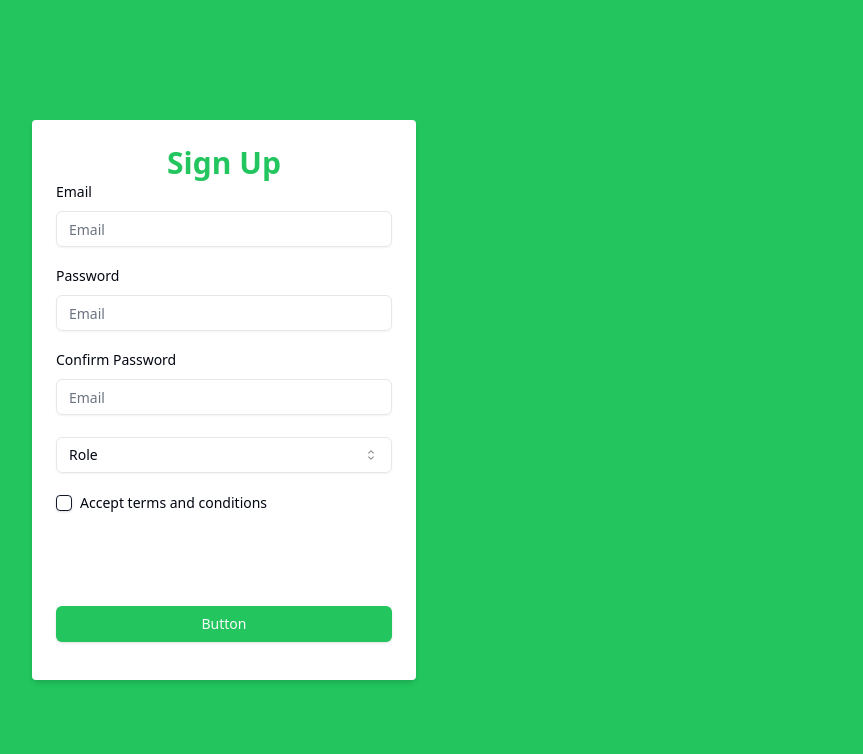
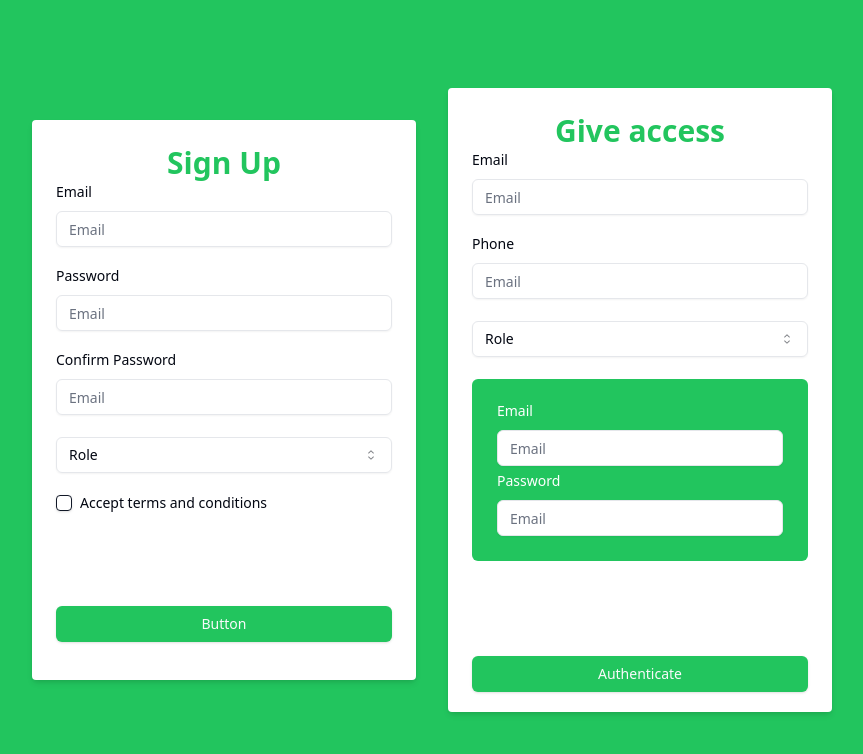
Before and after one commit to BDUTechNest/admin-frontend, a Next.js app: page /auth/sign-up in a window 1280 px wide. Shown: the top 754 px of the page, without its empty margins (208-1071 px from the left). Built offline with nearby package versions, Linux system fonts and the light colour scheme.

Commit message:
feat: sign up page, first draft

```diff
--- a/app/auth/sign-up/page.tsx
+++ b/app/auth/sign-up/page.tsx
@@ -1,9 +1,11 @@
+import AccessForm from "@/components/auth/access-form";
 import SignUpForm from "@/components/auth/sign-up-form";
 
 export default function SignUp() {
   return (
     <div className="container max-w-[1440px]  grid grid-cols-12 px-5 md:px-8 gap-8 min-h-screen mx-auto">
       <SignUpForm></SignUpForm>
+      <AccessForm></AccessForm>
     </div>
   );
 }
--- a/components/auth/access-form.tsx
+++ b/components/auth/access-form.tsx
@@ -0,0 +1,73 @@
+"use client";
+import { Input } from "@/components/ui/input";
+import { Label } from "@/components/ui/label";
+import {
+  Select,
+  SelectContent,
+  SelectGroup,
+  SelectItem,
+  SelectLabel,
+  SelectTrigger,
+  SelectValue,
+} from "@/components/ui/select";
+import { Button } from "../ui/button";
+import { AdminCreds } from "./admin-creds";
+export default function AccessForm() {
+  return (
+    <div className="bg-white  min-h-[70%]  py-5 px-6 col-start-7 self-center rounded-sm shadow-md col-span-5  lg:col-span-4 max-w-[446px]">
+      <h1 className="text-center font-bold text-[30px] text-green-500 ">
+        Give access
+      </h1>
+
+      <div>
+        <form className="space-y-[22px] mb-12 lg:mb-[95px]">
+          <div className="grid w-full max-w-sm items-center gap-1.5">
+            <Label htmlFor="email" className="mb-[6px]">
+              Email
+            </Label>
+            <Input
+              type="email"
+              id="email"
+              placeholder="Email"
+              className="max-h-[36px]"
+            />
+          </div>
+          <div className="grid w-full max-w-sm items-center gap-1.5">
+            <Label htmlFor="email" className="mb-[6px]">
+              Phone
+            </Label>
+            <Input
+              type="email"
+              id="email"
+              placeholder="Email"
+              className="max-h-[36px]"
+            />
+          </div>
+          <Select>
+            <SelectTrigger>
+              <SelectValue placeholder="Role" />
+            </SelectTrigger>
+            <SelectContent>
+              <SelectGroup>
+                <SelectLabel>Fruits</SelectLabel>
+                <SelectItem value="apple">Apple</SelectItem>
+                <SelectItem value="banana">Banana</SelectItem>
+                <SelectItem value="blueberry">Blueberry</SelectItem>
+                <SelectItem value="grapes">Grapes</SelectItem>
+                <SelectItem value="pineapple">Pineapple</SelectItem>
+              </SelectGroup>
+            </SelectContent>
+          </Select>
+
+          <div>
+            <AdminCreds></AdminCreds>
+          </div>
+
+
+        </form>
+      </div>
+
+      <Button className="w-full bg-green-500 hover:bg-green-400">Authenticate</Button>
+    </div>
+  );
+}
--- /dev/null
+++ b/components/auth/admin-creds.tsx
@@ -0,0 +1,31 @@
+import { Label } from "../ui/label";
+import { Input } from "../ui/input";
+
+export const AdminCreds = () => {
+  return (
+    <div className="bg-green-500 p-[25px] rounded-[6px] space-y-[8px]">
+      <div className="grid w-full max-w-sm items-center gap-1.5">
+        <Label htmlFor="email" className="mb-[6px] text-white">
+          Email
+        </Label>
+        <Input
+          type="email"
+          id="email"
+          placeholder="Email"
+          className="max-h-[36px] bg-white"
+        />
+      </div>
+      <div className="grid w-full max-w-sm items-center gap-1.5">
+        <Label htmlFor="email" className="mb-[6px] text-white">
+          Password
+        </Label>
+        <Input
+          type="email"
+          id="email"
+          placeholder="Email"
+          className="max-h-[36px] bg-white"
+        />
+      </div>
+    </div>
+  );
+};
--- a/components/auth/sign-up-form.tsx
+++ b/components/auth/sign-up-form.tsx
@@ -14,13 +14,13 @@ import { Checkbox } from "../ui/checkbox";
 import { Button } from "../ui/button";
 export default function SignUpForm() {
   return (
-    <div className="bg-white  h-[70%] cols-start py-5 px-6 col-end-7 self-center rounded-sm shadow-md col-span-4 max-w-[446px]">
+    <div className="bg-white  min-h-[70%] py-5 px-6 !col-end-7 self-center rounded-sm shadow-md col-span-5 lg:col-span-4 max-w-[446px]">
       <h1 className="text-center font-bold text-[30px] text-green-500 ">
         Sign Up
       </h1>
 
       <div >
-        <form className="space-y-[22px] mb-[95px]">
+        <form className="space-y-[22px] md:mb-8 lg:mb-[95px]">
           <div className="grid w-full max-w-sm items-center gap-1.5">
           <Label htmlFor="email" className="mb-[6px]">
             Email
```
